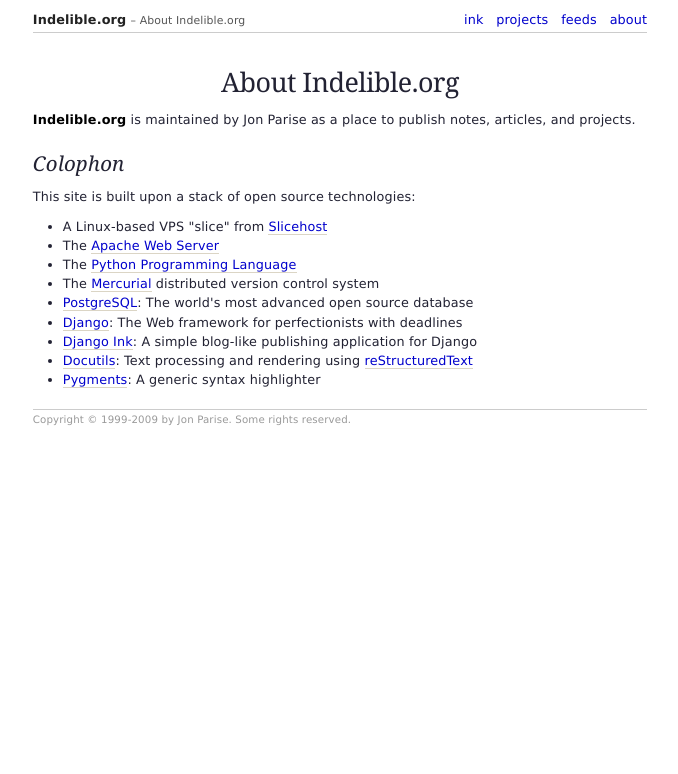
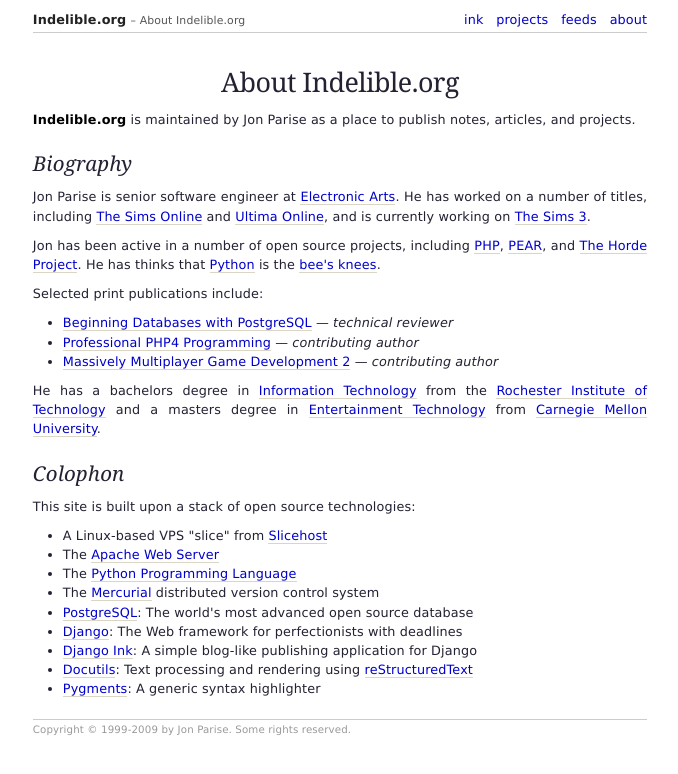
Before and after one commit to jparise/indelible-django, a Django app: template templates/about.html in a window 1280 px wide. Shown: the top 774 px of the page, without its empty margins (300-978 px from the left). Run offline with Django 3.2, Linux system fonts and the light colour scheme; the template is opened without the code that fills it, so the values that code supplies are empty.

Commit message:
Include a basic biography on the "About" page.

```diff
--- a/templates/about.html
+++ b/templates/about.html
@@ -8,6 +8,25 @@
 <p>
 <b>Indelible.org</b> is maintained by Jon Parise as a place to publish notes,
 articles, and projects.
+</p>
+
+<h2>Biography</h2>
+<p>
+Jon Parise is senior software engineer at <a href="http://www.ea.com/">Electronic Arts</a>.  He has worked on a number of titles, including <a href="http://en.wikipedia.org/wiki/The_Sims_Online">The Sims Online</a> and <a href="http://en.wikipedia.org/wiki/Ultima_online">Ultima Online</a>, and is currently working on <a href="http://en.wikipedia.org/wiki/The_Sims_3">The Sims 3</a>.
+</p>
+<p>
+Jon has been active in a number of open source projects, including <a href="http://www.php.net/">PHP</a>, <a href="http://pear.php.net/">PEAR</a>, and <a href="http://www.horde.org/">The Horde Project</a>.  He has thinks that <a href="http://www.python.org/">Python</a> is the <a href="http://en.wiktionary.org/wiki/bee%27s_knees">bee's knees</a>.
+</p>
+<p>
+Selected print publications include:
+</p>
+<ul>
+	<li><a href="http://www.amazon.com/Beginning-Databases-PostgreSQL-Richard-Stones/dp/1861005156/">Beginning Databases with PostgreSQL</a> &mdash; <i>technical reviewer</i></li>
+	<li><a href="http://www.amazon.com/Professional-PHP4-Programming-Deepak-Thomas/dp/1861006918/">Professional PHP4 Programming</a> &mdash; <i>contributing author</i></li>
+	<li><a href="http://www.amazon.com/Massively-Multiplayer-Game-Development-v/dp/1584503904/">Massively Multiplayer Game Development 2</a> &mdash; <i>contributing author</i></li>
+</ul>
+<p>
+He has a bachelors degree in <a href="http://www.it.rit.edu/">Information Technology</a> from the <a href="http://www.rit.edu/">Rochester Institute of Technology</a> and a masters degree in <a href="http://www.etc.cmu.edu/">Entertainment Technology</a> from <a href="http://www.cmu.edu/">Carnegie Mellon University</a>.
 </p>
 
 <h2>Colophon</h2>
```
